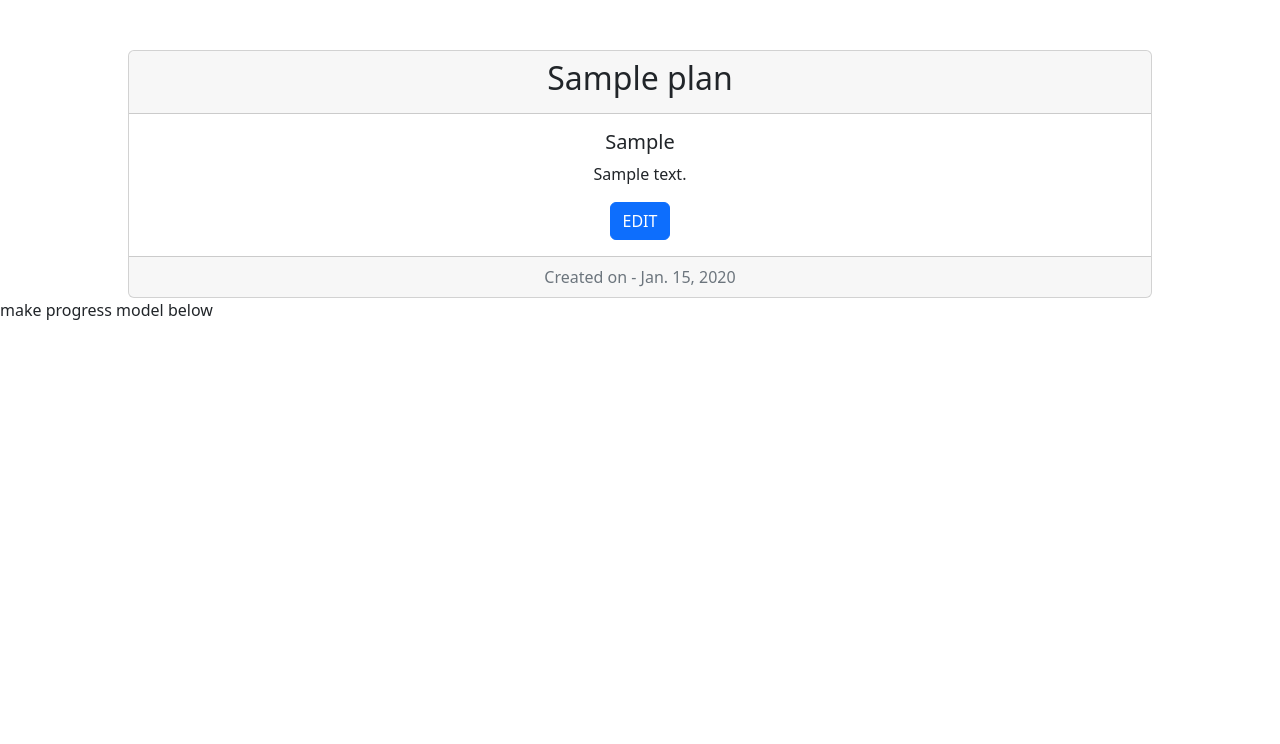
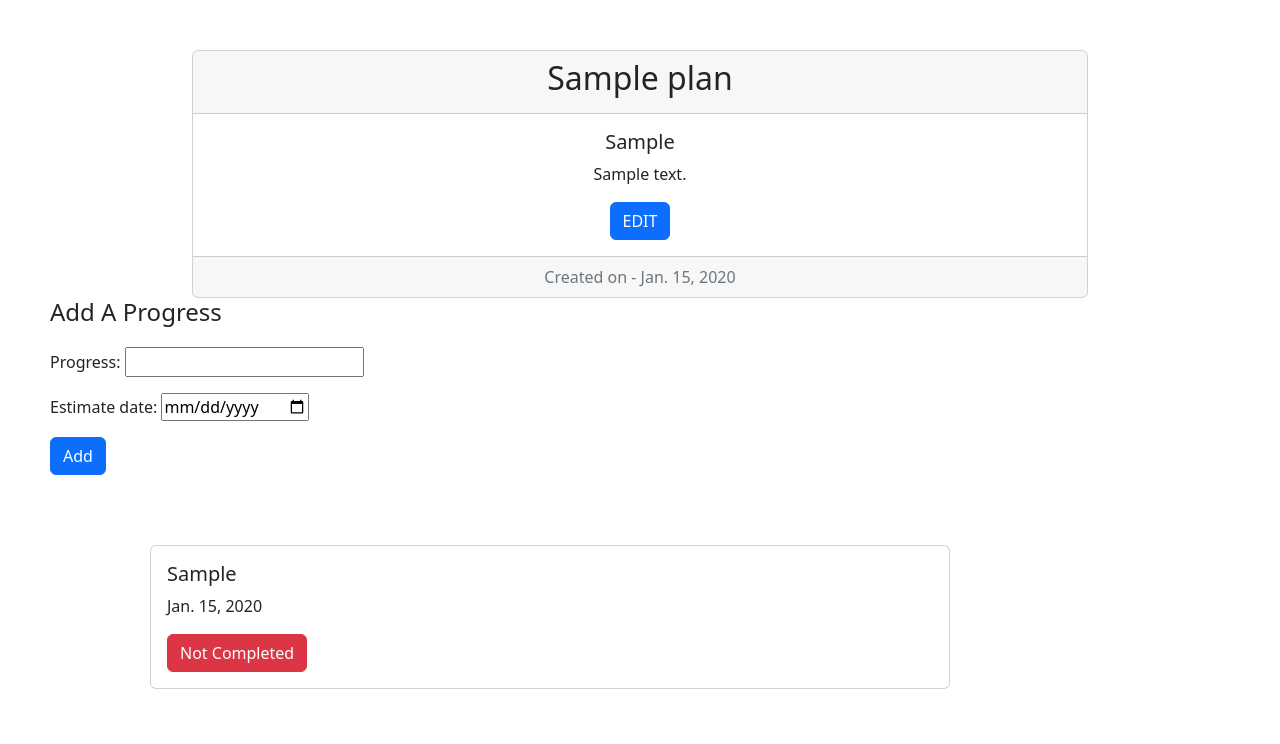
Before and after one commit to Leo-GeZhao/Tracker, a Django app: page /plan/1/ in a window 1280 px wide. Shown: the part 56-800 px from the top of the page. Run offline with Django 4.2, Linux system fonts and the light colour scheme; tables that the repository leaves empty hold one stand-in row (values such as "Sample post").

Commit message:
half way finish progress

```diff
--- a/main_app/admin.py
+++ b/main_app/admin.py
@@ -1,5 +1,6 @@
 from django.contrib import admin
-from .models import Plan
+from .models import Plan, Progress
 
 # Register your models here.
 admin.site.register(Plan)
+admin.site.register(Progress)
--- a/main_app/forms.py
+++ b/main_app/forms.py
@@ -1,6 +1,6 @@
 from django import forms
 from django.forms import ModelForm
-from main_app.models import Plan
+from main_app.models import Plan, Progress
 
 class DateInput(forms.DateInput):
     input_type = 'date'
@@ -11,7 +11,7 @@ class PlanForm(ModelForm):
         fields = '__all__'
         widgets = {
             'description': forms.Textarea(attrs = {'style' : 'margin-top:10px;'}),
-            "deadline": forms.DateInput(attrs = {'id' : 'id_deadline', 'type' : 'date'})
+            "deadline": forms.DateInput(attrs = {'type' : 'date'})
         }
 class UpdatePlanForm(ModelForm):
     class Meta:
@@ -23,3 +23,11 @@ class UpdatePlanForm(ModelForm):
             'description': forms.Textarea(attrs = {'class' : 'form-control', 'style': 'width:400px; margin-top:10px;'}),
             "deadline": forms.DateInput(attrs = { 'type' : 'date', 'style' : 'margin-top:20px'})
         }
+
+class ProgressForm(ModelForm):
+    class Meta:
+        model = Progress
+        fields = ['progress', 'estimate_date']
+        widgets = {
+            "estimate_date": forms.DateInput(attrs = {'type' : 'date'})
+        }
--- a/main_app/models.py
+++ b/main_app/models.py
@@ -14,3 +14,13 @@ class Plan(models.Model):
 
     def get_absolute_url(self):
         return reverse('plan_detail', kwargs={'plan_id': self.id})
+
+
+class Progress(models.Model):
+    progress = models.CharField(max_length = 100)
+    estimate_date = models.DateField()
+    create_deate = models.DateField(auto_now_add = True)
+    plan = models.ForeignKey(Plan, on_delete = models.CASCADE)
+
+    def __str__(self):
+        return f"{self.progress} made on {self.create_deate} is estimated to be finished at {self.estimate_date}"
--- a/main_app/templates/plan_detail.html
+++ b/main_app/templates/plan_detail.html
@@ -2,7 +2,7 @@
 
 {% block content %}
 
-<div class="card text-center mx-auto" style="width: 80%;">
+<div class="card text-center mx-auto" style="width: 70%;">
     <div class="card-header">
       <h2>{{plan.title}}</h2>
     </div>
@@ -16,5 +16,32 @@
     </div>
 </div>
 
-make progress model below
+    <div style="display: inline-block; margin-left:50px;">
+        <form style="display : inline-block;" action="{% url 'add_progress' plan.id %}" method="post">
+            {% csrf_token %}
+            <h4 style="margin-bottom:20px">Add A Progress</h4>
+            {{new_progress_form.as_p}}
+            <input type="submit" value="Add" class="btn btn-primary">
+        </form>
+    </div>
+    <div style="display: inline-block; margin-left:150px; margin-top: 50px;">
+        <div style=" width: 800px; ">
+            {% for progress in plan.progress_set.all %}
+                <div class="row" style="margin-top:20px;">
+                    <div class="col-xl-">
+                        <div class="card">
+                            <div class="card-body">
+                                <h5 class="card-text">{{progress.progress}}</h5>
+                                <p class="card-text">{{progress.estimate_date}}</p>
+                                <a href="#" class="btn btn-danger">Not Completed</a>
+                            </div>
+                        </div>
+                    </div>
+                </div>
+            {% endfor %}
+            </div>
+    </div>
+
+
+
 {% endblock %}
--- a/main_app/urls.py
+++ b/main_app/urls.py
@@ -3,8 +3,11 @@ from . import views
 
 urlpatterns = [
     path('', views.index, name='index'),
+
     path('add_plan/', views.add_plan, name='add_plan'),
     path('plan/<int:plan_id>/', views.plan_detail, name='plan_detail'),
     path('plan/<int:plan_id>/delete/', views.delete_plan, name='delete_plan'),
     path('plan/<int:pk>/update/', views.PlanUpdate.as_view(), name='update_plan'),
+    path('plan/<int:plan_id>/add_progress', views.add_progress, name='add_progress')
+
 ]
--- a/main_app/views.py
+++ b/main_app/views.py
@@ -1,7 +1,7 @@
 from django.shortcuts import render, redirect
 
-from .forms import PlanForm, UpdatePlanForm
-from .models import Plan
+from .forms import PlanForm, UpdatePlanForm, ProgressForm
+from .models import Plan, Progress
 from django.views.generic import UpdateView
 
 
@@ -24,8 +24,10 @@ def add_plan(request):
 
 def plan_detail(request, plan_id):
     plan = Plan.objects.get(id = plan_id)
+    new_progress_form = ProgressForm
     context = {
         'plan' : plan,
+        'new_progress_form' : new_progress_form,
     }
     return render(request,'plan_detail.html', context)
 
@@ -37,3 +39,11 @@ class PlanUpdate(UpdateView):
     model = Plan
     form_class = UpdatePlanForm
     template_name = 'update_plan.html'
+
+def add_progress(request, plan_id):
+    form = ProgressForm(request.POST)
+    if form.is_valid():
+        new_form = form.save(commit=False)
+        new_form.plan_id = plan_id
+        new_form.save()
+    return redirect('plan_detail', plan_id = plan_id)
```
Also changed, not shown: main_app/migrations/0001_initial.py, main_app/migrations/0002_progress_estimate_date.py, main_app/migrations/0003_alter_progress_plan.py (added), main_app/migrations/0004_alter_progress_plan.py (added).
